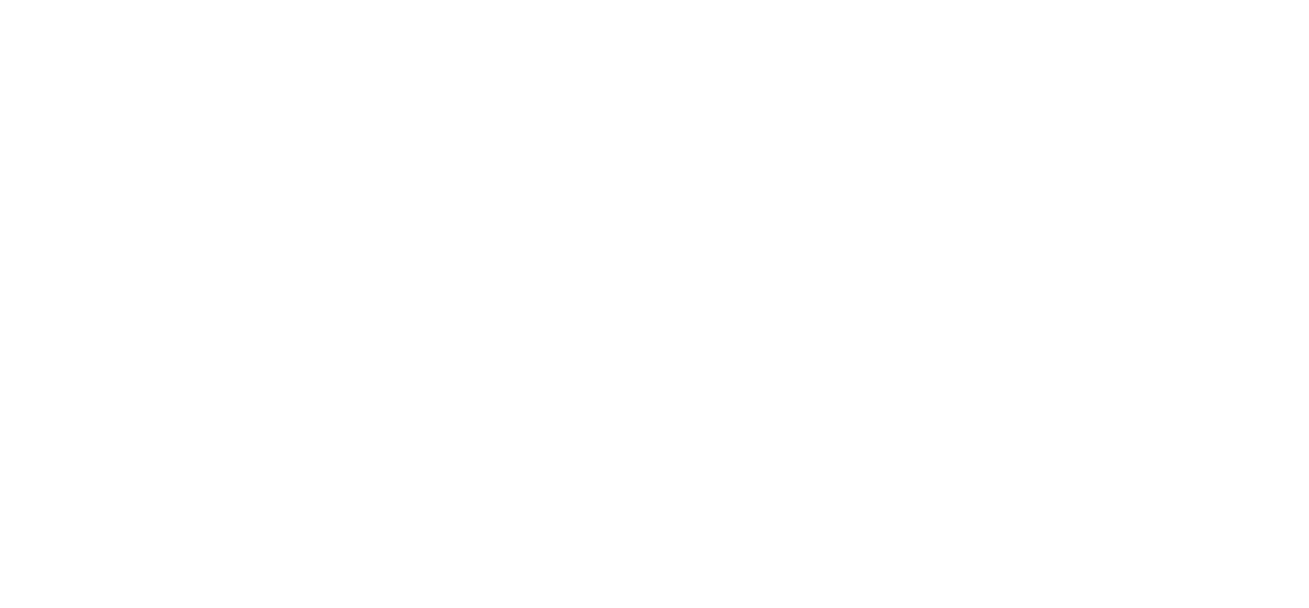
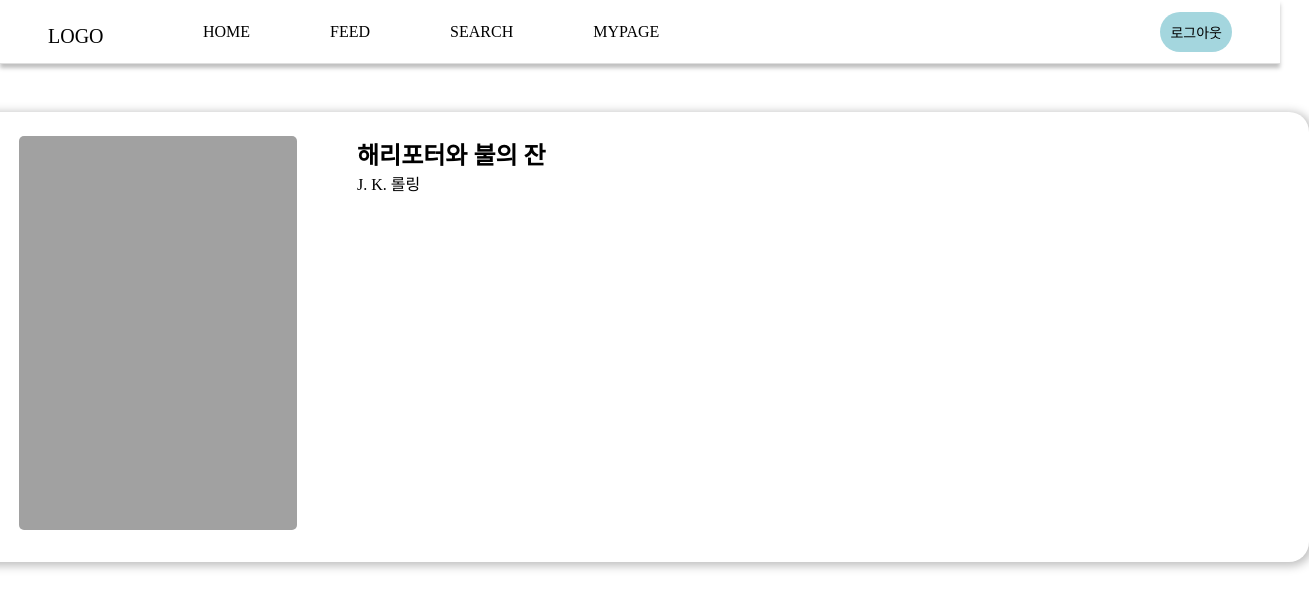
Before and after one commit to kw-bookmedicine/frontend, a React (Create React App) app: page /book-detail in a window 1280 px wide. Before the commit this address had no page. Shown: the top 608 px of the page, 1309 px wide, since content can reach past the window. Built offline with nearby package versions, Linux system fonts and the light colour scheme; a web font is replaced by a local one.

Commit message:
:art: Design: 책 상세보기 페이지 상단 카드 디자인 추가

```diff
--- a/src/App.js
+++ b/src/App.js
@@ -1,19 +1,18 @@
 import './App.css';
 import { BrowserRouter, Route, Routes } from 'react-router-dom';
 
+// PAGES
 import Home from './pages/Home';
 import Main from './pages/LoginHome';
 import Feed from './pages/Feed';
 import Search from './pages/Search';
 import Mypage from './pages/Mypage';
+import BookDetail from './pages/BookDetail';
 
 import Login from './pages/Login';
 import Join from './pages/Join';
 import Join2 from './pages/Join2';
 import Registration from './pages/Registration';
-
-// COMPONENTS
-import Header from './components/Header';
 
 // STYLE
 import GlobalStyles from './styles/GlobalStyles';
@@ -36,6 +35,8 @@ function App() {
 					<Route path="/join" element={<Join />} />
 					<Route path="/join2" element={<Join2 />} />
 					<Route path="/test" element={<Registration />} />
+
+					<Route path="/book-detail" element={<BookDetail />} />
 				</Routes>
 			</div>
 		</BrowserRouter>
--- /dev/null
+++ b/src/pages/BookDetail.jsx
@@ -0,0 +1,48 @@
+import React from 'react';
+
+// COMPONENTS
+import Header from '../components/Header';
+
+// STYLES
+import '../styles/BookDetail.css';
+
+const BookDetail = () => {
+	return (
+		<>
+			<Header />
+			<div className="bookDetail_content">
+				<section className="bookSummary">
+					<div className="bookSummary_wrapper">
+						<div className="summary_left_wrapper">
+							<div className="summary_left_img"></div>
+						</div>
+						<div className="summary_right_wrapper">
+							<div className="summary_right_up_wrapper">
+								<div className="right_up_left_wrapper">
+									<div className="up_left_book_title">해리포터와 불의 잔</div>
+									<div className="up_left_book_author">J. K. 롤링 </div>
+								</div>
+								<div className="right_up_right_wrapper">
+									<div className="up_right_exp"></div>
+								</div>
+							</div>
+							<div className="summary_left_mid_wrapper"></div>
+							<div className="summary_left_bottom_wrapper"></div>
+						</div>
+					</div>
+				</section>
+				<section className="bookInfo">
+					<div className="bookInfo_wrapper"></div>
+				</section>
+				<section className="bookComment">
+					<div className="bookComment_wrapper"></div>
+				</section>
+				<section className="relationBookList">
+					<div className="relationBookList_wrapper"></div>
+				</section>
+			</div>
+		</>
+	);
+};
+
+export default BookDetail;
--- /dev/null
+++ b/src/styles/BookDetail.css
@@ -0,0 +1,47 @@
+.bookDetail_content {
+	box-sizing: border-box;
+	max-width: 1440px;
+	height: 1700px;
+	display: flex;
+	flex-direction: column;
+	align-items: center;
+	margin: 0 auto;
+}
+
+.bookSummary_wrapper {
+	display: flex;
+	width: 1338px;
+	height: 450px;
+	flex-shrink: 0;
+	margin-top: 48px;
+	padding: 24px 48px;
+	border-radius: 20px;
+	background: #fff;
+	box-shadow: 2px 2px 10px 2px rgba(0, 0, 0, 0.25);
+}
+
+.summary_left_img {
+	width: 278px;
+	height: 394px;
+	border-radius: 5px;
+	background: #a1a1a1;
+	margin-right: 60px;
+}
+
+.up_left_book_title {
+	color: #000;
+	font-family: Pretendard;
+	font-size: 24px;
+	font-style: normal;
+	font-weight: 700;
+	line-height: normal;
+}
+
+.up_left_book_author {
+	color: #000;
+	font-family: Pretendard;
+	font-size: 16px;
+	font-style: normal;
+	font-weight: 400;
+	line-height: normal;
+}
```
